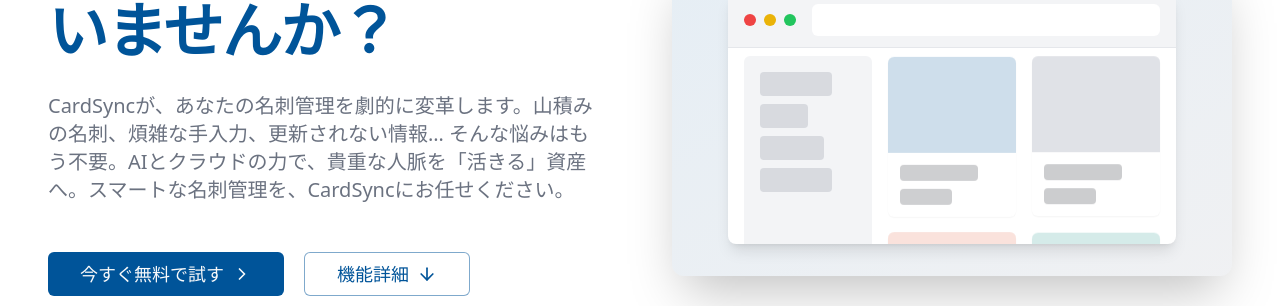
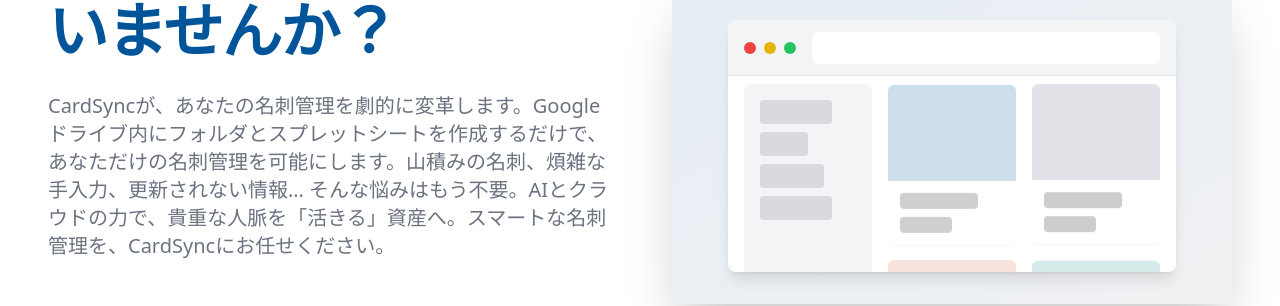
Before and after one commit to Fujiwara0805/cardsync-app, a Next.js app: page / in a window 1280 px wide. Shown: the part 236-542 px from the top of the page. Built offline with nearby package versions, Linux system fonts and the light colour scheme; no server answers.

Commit message:
✨ ランディングページのテキストを更新し、Googleドライブを利用した名刺管理の方法を明確にしました。全体的に日本語を使用し、シンプルでクールなデザインを維持しました。

```diff
--- a/components/landing/landing-page.tsx
+++ b/components/landing/landing-page.tsx
@@ -125,7 +125,7 @@ export default function LandingPage() {
                   <span className="text-primary">その名刺、眠らせていませんか？</span>
                 </h1>
                 <p className="text-lg sm:text-xl text-muted-foreground max-w-xl mx-auto lg:mx-0">
-                  CardSyncが、あなたの名刺管理を劇的に変革します。山積みの名刺、煩雑な手入力、更新されない情報… そんな悩みはもう不要。AIとクラウドの力で、貴重な人脈を「活きる」資産へ。スマートな名刺管理を、CardSyncにお任せください。
+                  CardSyncが、あなたの名刺管理を劇的に変革します。Googleドライブ内にフォルダとスプレットシートを作成するだけで、あなただけの名刺管理を可能にします。山積みの名刺、煩雑な手入力、更新されない情報… そんな悩みはもう不要。AIとクラウドの力で、貴重な人脈を「活きる」資産へ。スマートな名刺管理を、CardSyncにお任せください。
                 </p>
                 <div className="flex flex-col sm:flex-row gap-4 sm:gap-5 justify-center lg:justify-start pt-4">
                   {session ? (
```
